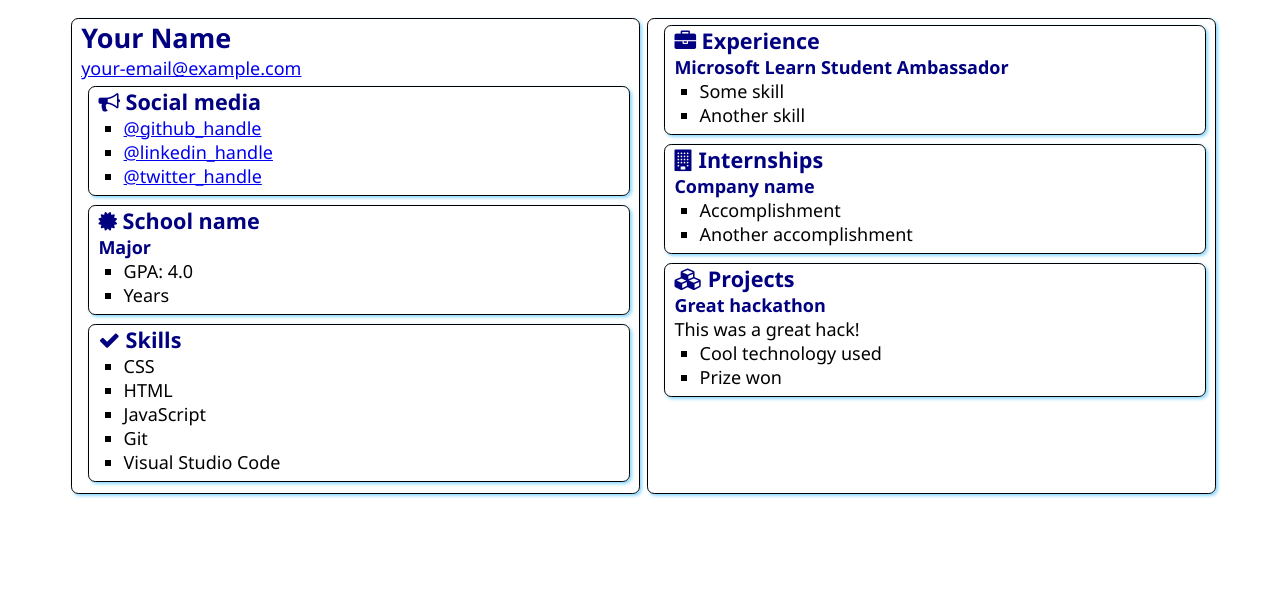
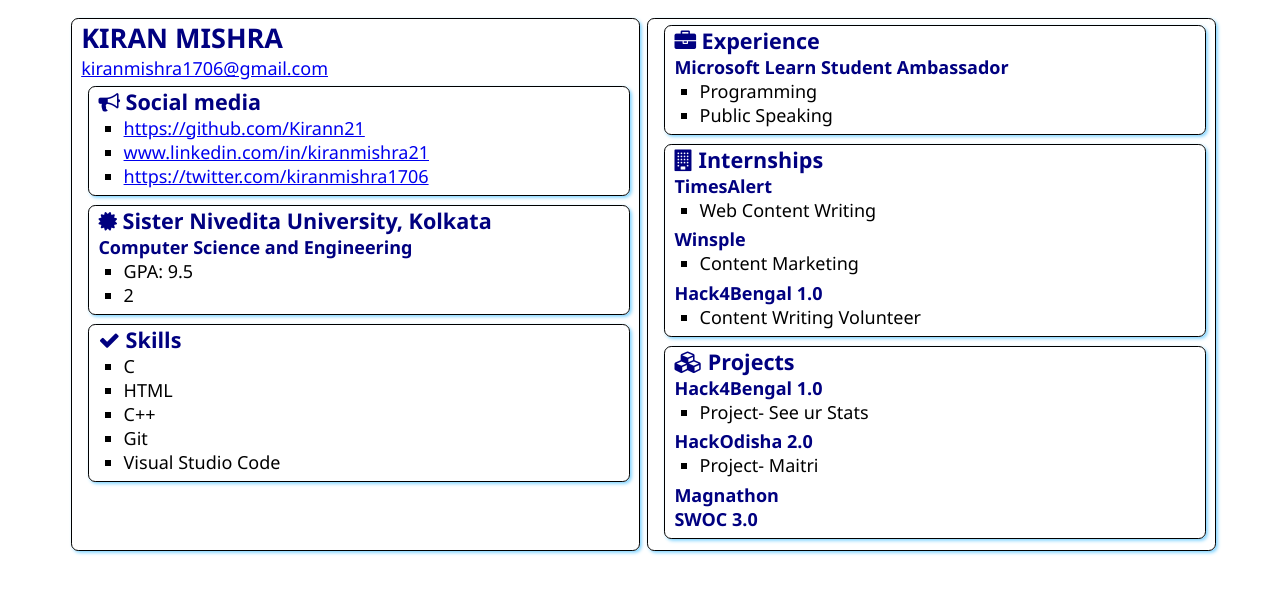
Before and after one commit to Kirann21/SATechnicalOnboarding, a plain HTML site: page src/index.html in a window 1280 px wide. Drawn offline with Linux system fonts and the light colour scheme.

Commit message:
Added Details
Added Name
Added Links
Added University
Added Skills
Added Projects
Added Internships

```diff
--- a/src/index.html
+++ b/src/index.html
@@ -12,8 +12,8 @@
 <body>
     <main>
         <article class="box">
-            <h1>Your Name</h1>
-            <div><a href="mailto:your.email@example.com">your-email@example.com</a></div>
+            <h1>KIRAN MISHRA</h1>
+            <div><a href="mailto:your.email@example.com">kiranmishra1706@gmail.com</a></div>
 
             <section class="box">
                 <h2>
@@ -21,9 +21,9 @@
                     Social media
                 </h2>
                 <ul>
-                    <li><a href="https://github.com/<handle>">@github_handle</a></li>
-                    <li><a href="https://linkedin.com/in/<handle>">@linkedin_handle</a></li>
-                    <li><a href="https://twitter.com/<handle>">@twitter_handle</a></li>
+                    <li><a href="https://github.com/<handle>">https://github.com/Kirann21</a></li>
+                    <li><a href="https://linkedin.com/in/<handle>">www.linkedin.com/in/kiranmishra21</a></li>
+                    <li><a href="https://twitter.com/<handle>">https://twitter.com/kiranmishra1706</a></li>
                 </ul>
             </section>
 
@@ -31,12 +31,12 @@
                 <div class="education">
                     <h2>
                         <i class="fa fa-certificate" aria-hidden="true"></i>
-                        School name
+                        Sister Nivedita University, Kolkata
                     </h2>
-                    <h3>Major</h3>
+                    <h3>Computer Science and Engineering</h3>
                     <ul>
-                        <li>GPA: 4.0</li>
-                        <li>Years</li>
+                        <li>GPA: 9.5</li>
+                        <li>2</li>
                     </ul>
                 </div>
             </section>
@@ -47,9 +47,9 @@
                     Skills
                 </h2>
                 <ul>
-                    <li>CSS</li>
+                    <li>C</li>
                     <li>HTML</li>
-                    <li>JavaScript</li>
+                    <li>C++</li>
                     <li>Git</li>
                     <li>Visual Studio Code</li>
                 </ul>
@@ -63,8 +63,8 @@
                 </h2>
                 <h3>Microsoft Learn Student Ambassador</h3>
                 <ul>
-                    <li>Some skill</li>
-                    <li>Another skill</li>
+                    <li>Programming</li>
+                    <li>Public Speaking</li>
                 </ul>
             </section>
             <section class="box">
@@ -73,11 +73,15 @@
                     Internships
                 </h2>
 
-                <h3>Company name</h3>
+                <h3>TimesAlert</h3>
                 <ul>
-                    <li>Accomplishment</li>
-                    <li>Another accomplishment</li>
+                    <li>Web Content Writing</li>
                 </ul>
+               <h3>Winsple </h3>
+                <ul><li>Content Marketing</li></ul>
+                <h3>Hack4Bengal 1.0</h3>
+                <ul><li>Content Writing Volunteer</li></ul>
+
             </section>
             <section class="box">
                 <h2>
@@ -85,11 +89,16 @@
                     Projects
                 </h2>
 
-                <h3>Great hackathon</h3>
-                <div>This was a great hack!</div>
+                <h3>Hack4Bengal 1.0</h3>
+                  <ul> <li>Project- See ur Stats</li></ul>
+                    <h3>HackOdisha 2.0</h3>
+                    <ul><li>Project- Maitri</li></ul>
+                    <h3>Magnathon</h3>
+                    <h3>SWOC 3.0</h3>
+
+                <div></div>
                 <ul>
-                    <li>Cool technology used</li>
-                    <li>Prize won</li>
+
                 </ul>
             </section>
         </article>
```
